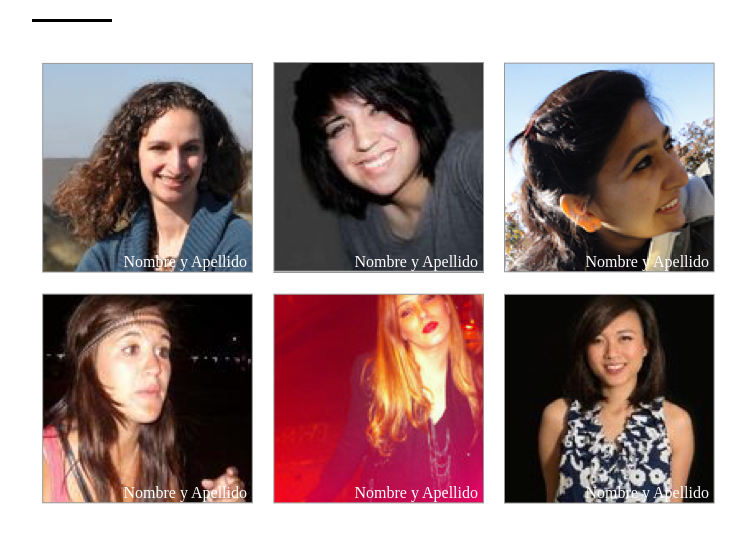
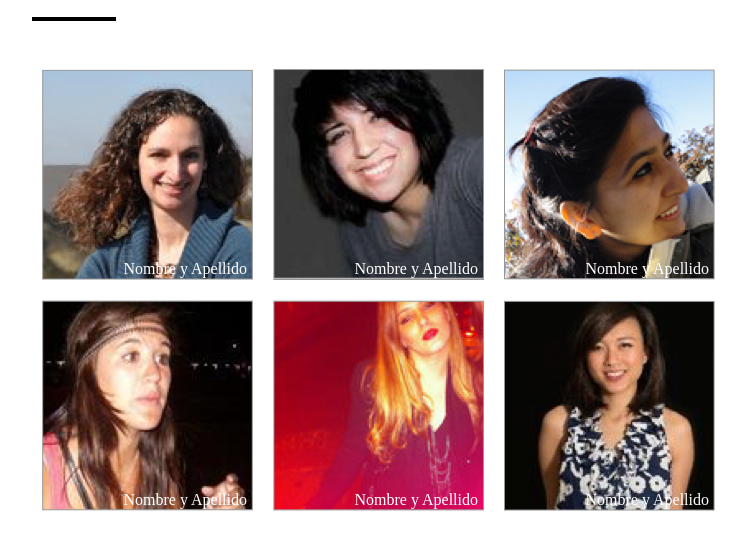
Before and after one commit to Rdiaz28/nuestras-coders, a plain HTML site: page index.html in a window 1280 px wide. Shown: the part 50-600 px from the top of the page, without its empty margins (243-989 px from the left). Drawn offline with Linux system fonts and the light colour scheme.

Commit message:
se modifica html, se quita un div y se sustituye por etiqueta hr

```diff
--- a/css/main.css
+++ b/css/main.css
@@ -19,12 +19,12 @@
 }
 
 
-.linea{
-	border-bottom: solid #000;
+hr{
 	width: 80px;
-	height: 2px;
+	margin-left: 0;
+	border:solid black 2px;
+}
 
-}
 .img1{
 	background-image: url(../img/profile-1.png);
 	float: left;
--- a/index.html
+++ b/index.html
@@ -9,7 +9,7 @@
 
 	<div class="contenedor">
 		<h2>Nuestras Coders</h2>
-		<div class="linea"></div>
+		<hr>
 		<div class =" box img1">
 			<p>Nombre y Apellido</p></div>
 		<div class=" box img2">
```
